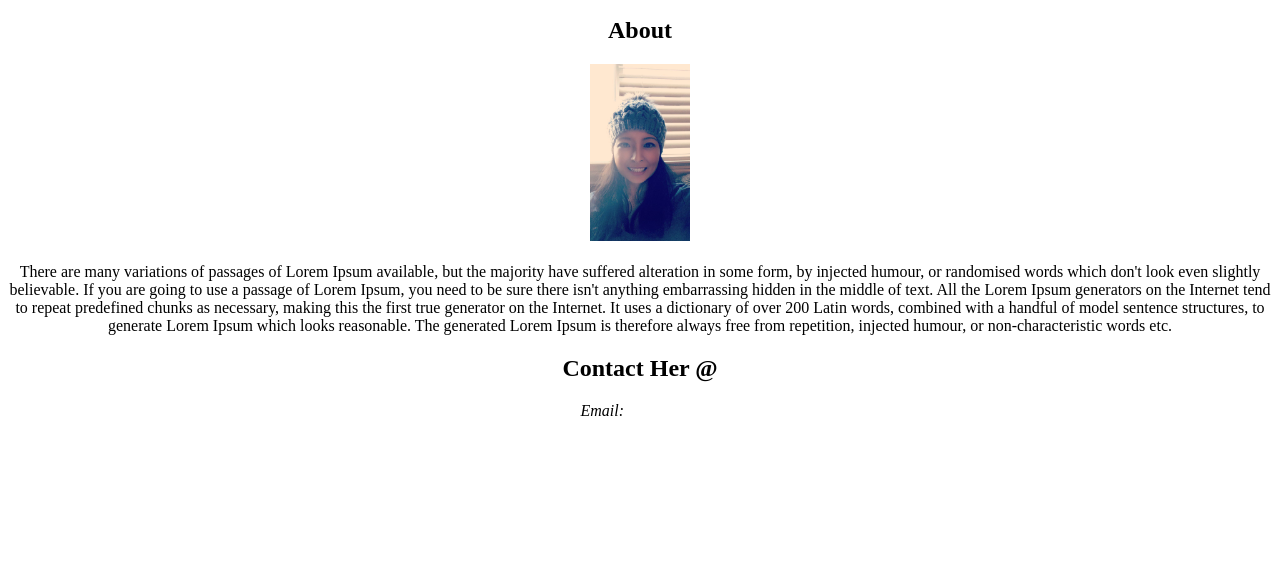
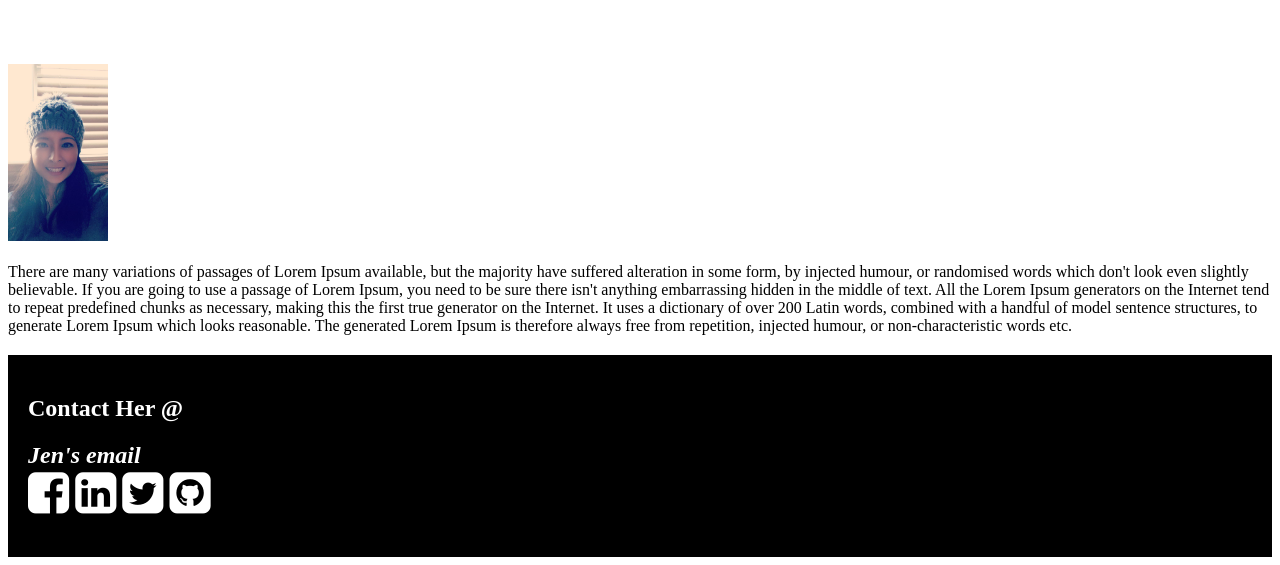
Before and after one commit to Jenn083/portfolio, a plain HTML site: page index.html in a window 1280 px wide. Shown: the part 778-1343 px from the top of the page. Before the commit the page ends 1282 px from the top, so only its background shows below. Drawn offline with Linux system fonts and the light colour scheme.

Commit message:
modified contact and about

```diff
--- a/index.html
+++ b/index.html
@@ -105,17 +105,17 @@
       </section>
   </main>
   <section id="about">
-    <h1>About<h1>
+    <h1 class="about-info">About<h1>
     <div>
       <img class="self" src="images/14288.jpg">
     </div>
     <p>There are many variations of passages of Lorem Ipsum available, but the majority have suffered alteration in some form, by injected humour, or randomised words which don't look even slightly believable. If you are going to use a passage of Lorem Ipsum, you need to be sure there isn't anything embarrassing hidden in the middle of text. All the Lorem Ipsum generators on the Internet tend to repeat predefined chunks as necessary, making this the first true generator on the Internet. It uses a dictionary of over 200 Latin words, combined with a handful of model sentence structures, to generate Lorem Ipsum which looks reasonable. The generated Lorem Ipsum is therefore always free from repetition, injected humour, or non-characteristic words etc.</p>
   </section>
   <section id="contact">
-    <h1>Contact Her @<h1>
+    <h1 class="contact-info">Contact Her @<h1>
 
     <address>
-  	  <p>Email:<a class="email" href="https://www.gmail.com"> Jen's email</a></p>
+  	  <a class="email" href="https://www.gmail.com"> Jen's email</a>
     </address>
   	  <a href="https://www.facebook.com/"><i class="fa fa-facebook-square fa-2x" aria-hidden="true"></i></a>
   	  <a href="https://www.LinkedIn.com/"><i class="fa fa-linkedin-square fa-2x" aria-hidden="true"></i></a>
--- a/main.css
+++ b/main.css
@@ -7,13 +7,16 @@
 .self {
   width: 100px;
   /*border-radius: 100%;*/
-  margin: 0 auto;
+  /*text-align: center;*/
 }
 
-h1 {
+.about-info {
   text-align: center;
+	color: white;
 }
-
+.contact-info {
+	color: white;
+}
 ul li{
   list-style: none;
   display: inline;
@@ -36,3 +39,11 @@ ul {
    background-color: black;
    padding:50px;
  }
+#contact {
+	background-color: black;
+	padding: 20px;
+
+}
+ address {
+	 margin: 0 auto;
+ }
```
